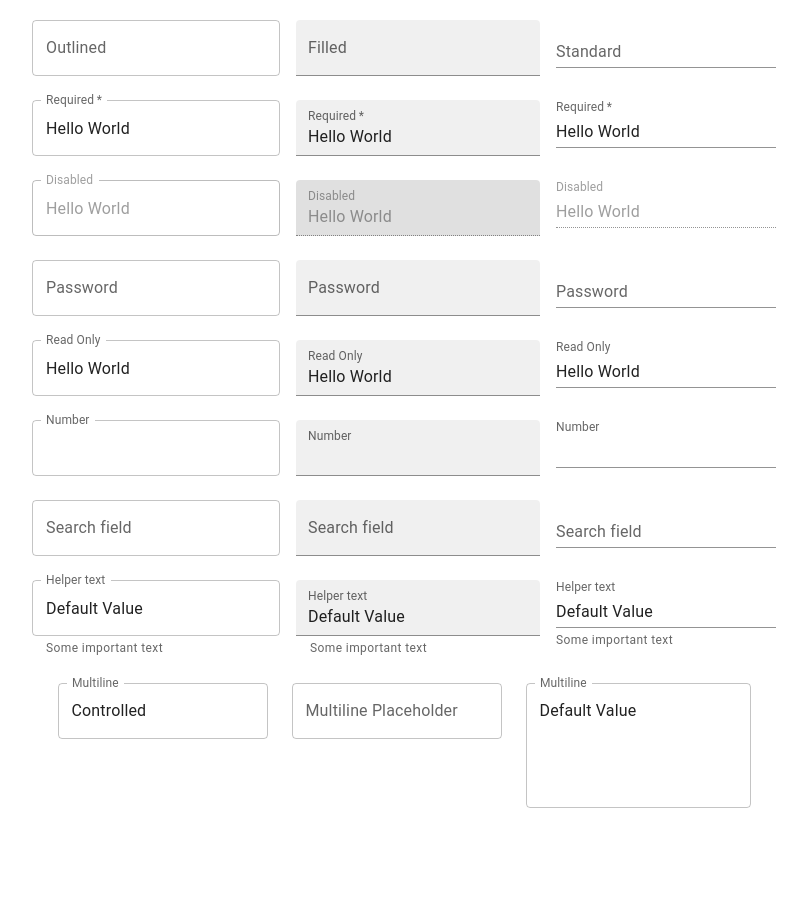
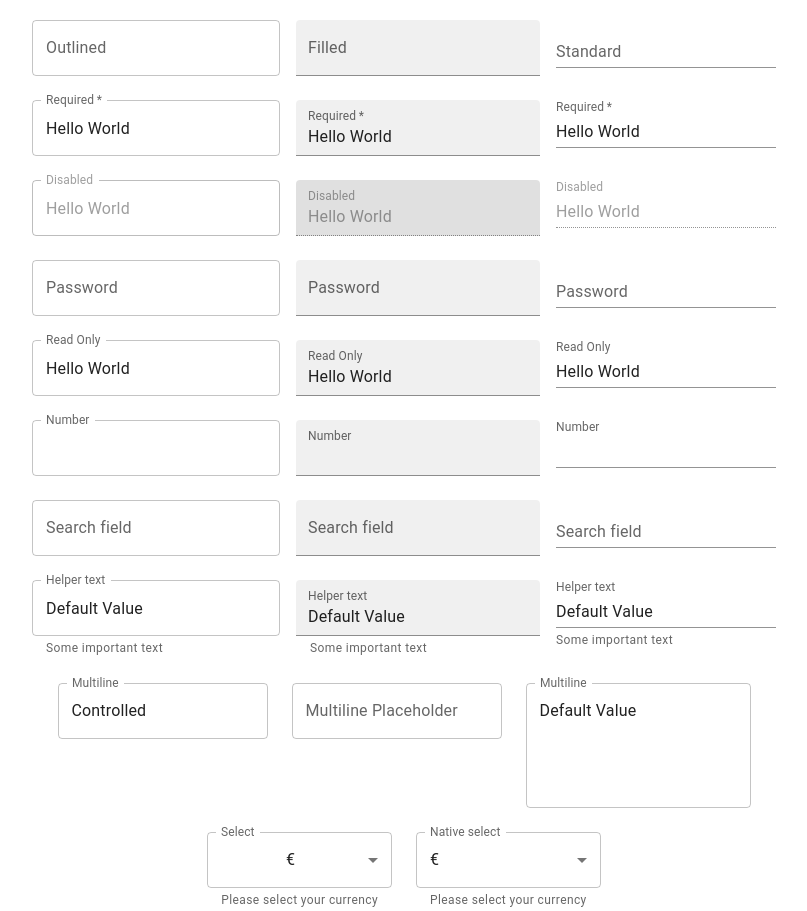
Before and after one commit to ArtyomIbatulin/MUI, a React (Vite) app in the folder mui/: page / in a window 1280 px wide. Shown: the whole page, without its empty margins (236-1043 px from the left). Before the commit the page ends 808 px from the top, so only its background shows below. Built offline with nearby package versions, Linux system fonts and the light colour scheme.

Commit message:
added select fields

```diff
--- a/mui/src/components/MuiTextField.tsx
+++ b/mui/src/components/MuiTextField.tsx
@@ -1,12 +1,34 @@
+import React from "react";
 import {Stack, TextField } from "@mui/material"
-import React from "react";
+import MenuItem from '@mui/material/MenuItem';
+
+const currencies = [
+    {
+      value: 'USD',
+      label: '$',
+    },
+    {
+      value: 'EUR',
+      label: '€',
+    },
+    {
+      value: 'BTC',
+      label: '฿',
+    },
+    {
+      value: 'JPY',
+      label: '¥',
+    },
+  ];
 
 export const MuiTextField = () => {
 
 const [value, setValue] = React.useState('Controlled');
+const [currency, setCurrency] = React.useState('EUR');
 
 const handleChange = (event: React.ChangeEvent<HTMLInputElement>) => {
     setValue(event.target.value);
+    setCurrency(event.target.value);
 };
 
   return (
@@ -200,6 +222,40 @@ const handleChange = (event: React.ChangeEvent<HTMLInputElement>) => {
                     defaultValue="Default Value"
                 />
             </Stack>
+
+            <Stack direction="row" spacing={3}>
+                <TextField
+                    id="outlined-select-currency"
+                    select
+                    label="Select"
+                    value={currency}
+                    onChange={handleChange}
+                    helperText="Please select your currency"
+                >
+                    {currencies.map((option) => (
+                        <MenuItem key={option.value} value={option.value}>
+                        {option.label}
+                        </MenuItem>
+                    ))}
+                </TextField>
+                <TextField
+                    id="outlined-select-currency-native"
+                    select
+                    label="Native select"
+                    value={currency}
+                    onChange={handleChange}
+                    SelectProps={{
+                        native: true,
+                    }}
+                    helperText="Please select your currency"
+                >
+                    {currencies.map((option) => (
+                        <option key={option.value} value={option.value}>
+                        {option.label}
+                        </option>
+                    ))}
+                </TextField>
+            </Stack>
         </Stack>
     </div>
   )
```
